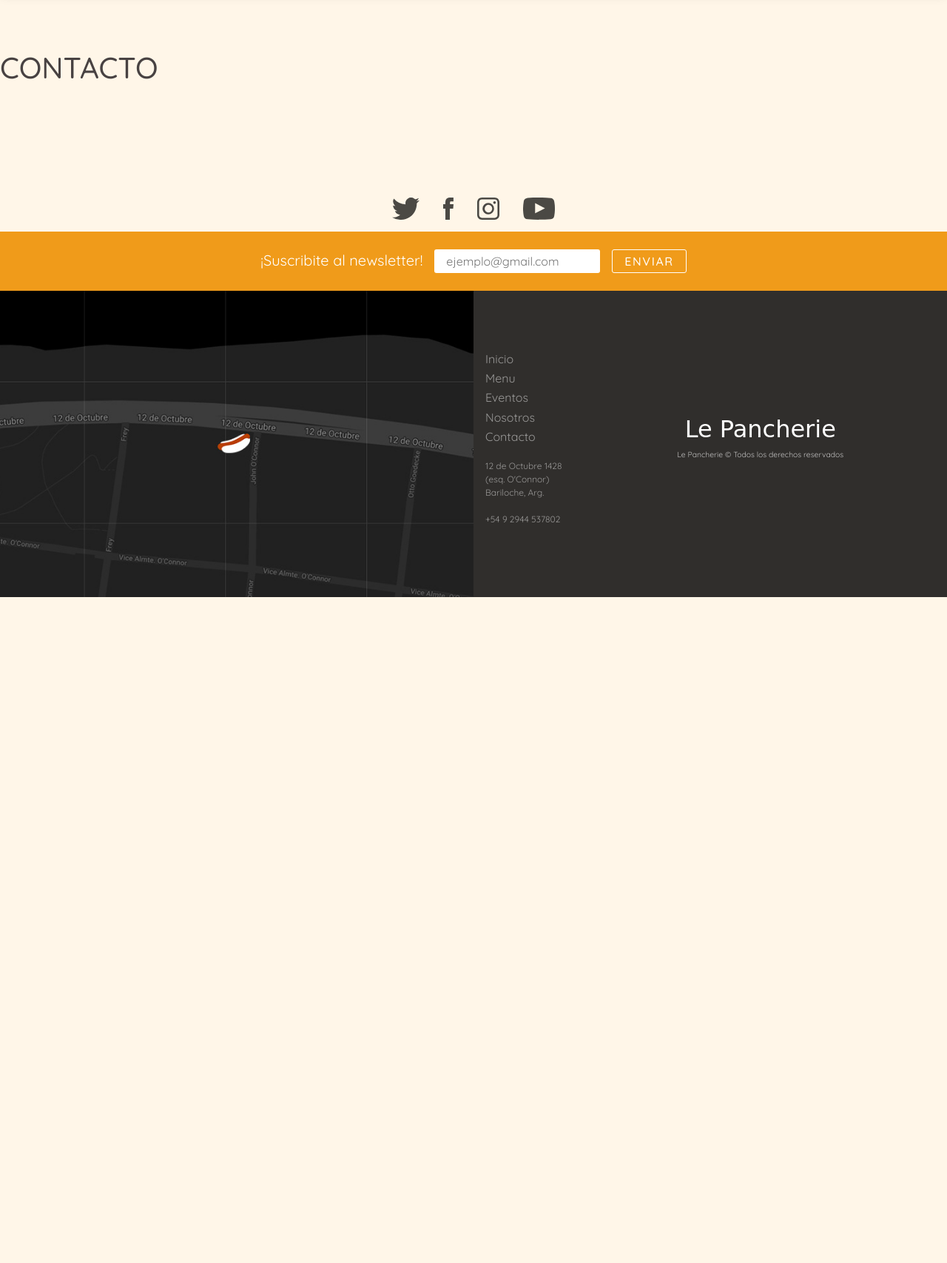
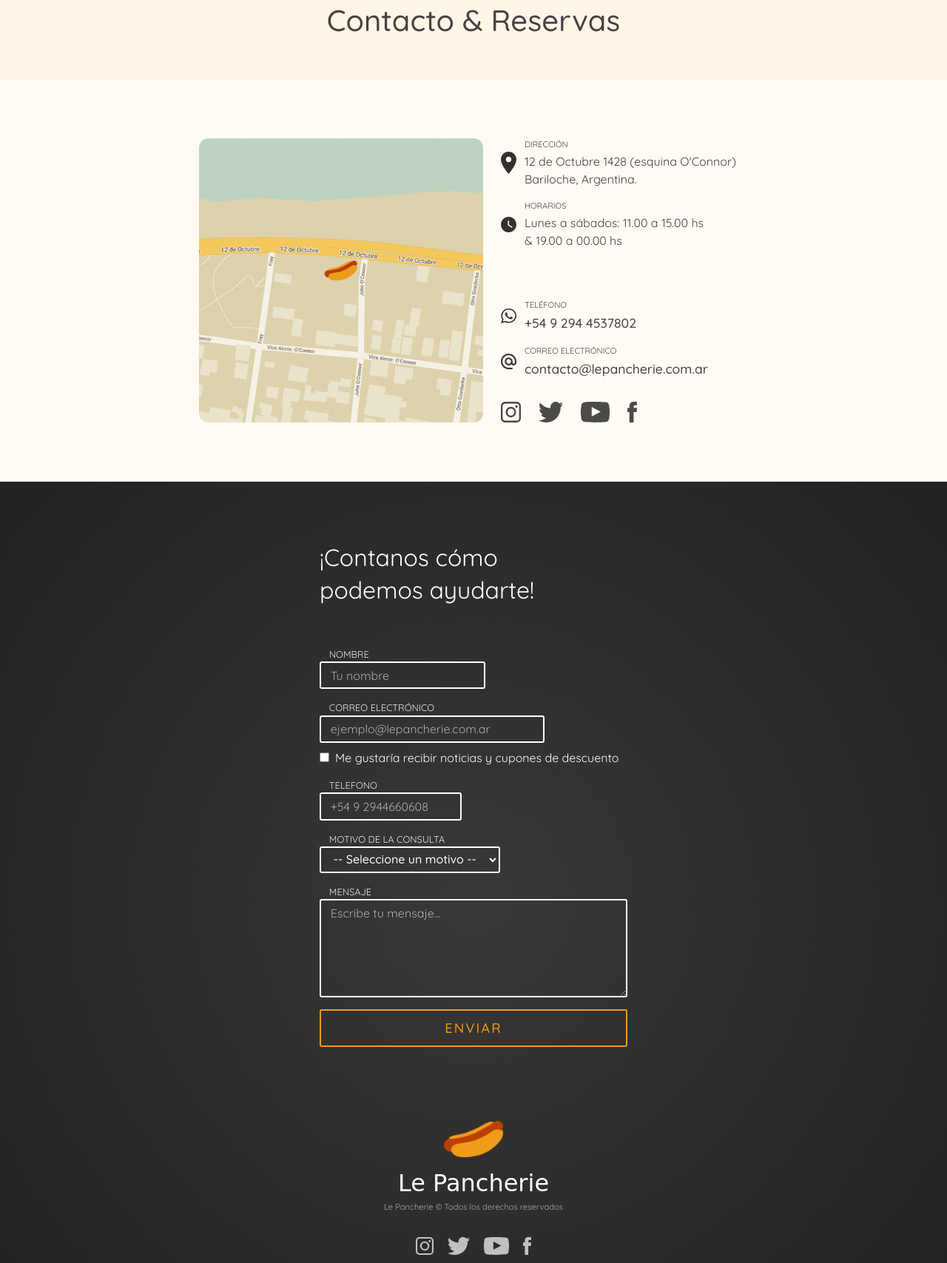
Before and after one commit to tiansali/coderhouse, a plain HTML site: page html/contacto.html in a window 1280 px wide. Shown: the part 478-2185 px from the top of the page at 74% size. Before the commit the page ends 1285 px from the top, so only its background shows below. Drawn offline with nearby package versions, Linux system fonts and the light colour scheme; a web font is replaced by a local one.

Commit message:
Agregue pagina de contacto y corregi inconsistencias en el header global

```diff
--- a/html/contacto.html
+++ b/html/contacto.html
@@ -11,7 +11,7 @@
     <!-- Bootstrap 5 files -->
     <link href="https://cdn.jsdelivr.net/npm/bootstrap@5.1.2/dist/css/bootstrap.min.css" rel="stylesheet" integrity="sha384-uWxY/CJNBR+1zjPWmfnSnVxwRheevXITnMqoEIeG1LJrdI0GlVs/9cVSyPYXdcSF" crossorigin="anonymous">
     <!-- Custom styles -->
-    <link rel="stylesheet" href="../css/globalStyles.min.css">
+    <link rel="stylesheet" href="../css/contacto.min.css">
 </head>
 <body>
     <!----------------------------------
@@ -42,58 +42,85 @@
                 CUERPO PRINCIPAL> contacto.html
     ------------------------------------>
     <main>
-        <h1>CONTACTO</h1>
-    </main>
-    <!----------------------------------
-                FOOTER GLOBAL
-    ------------------------------------>
-    <footer id="footerGlobal">
-        <!-- Social Icons -->
-        <section id="socialIcons" class="socialIcons">
-            <ul class="socialIcons__list">
-                <li><a href="#"><img src="../img/twitterIcon.svg" alt="Twitter"></a></li>
-                <li><a href="#"><img src="../img/facebookIcon.svg" alt="Facebook"></a></li>
-                <li><a href="#"><img src="../img/instagramIcon.svg" alt="Instagram"></a></li>
-                <li><a href="#"><img src="../img/youtubeIcon.svg" alt="Youtube"></a></li>
-            </ul>
-        </section>
-        <!-- Newsletter -->
-        <section id="mailingList">
-            <form action="" class="form">
-                <label for="email" class="form__label">¡Suscribite al newsletter!</label>
-                <input type="email" name="email" placeholder="ejemplo@gmail.com" class="form__input form__email">
-                <input type="submit" value="ENVIAR" class="form__input form__submit">
-            </form>
-        </section>
-        <section id="bottomContainer" class="bottomContainer"> <!-- Contiene tres columnas -->
-            <div class="bottomContainer__left">
-                <a href="https://www.google.com.ar/maps/place/Mostaza/@-41.1335233,-71.3093962,20.22z/data=!4m5!3m4!1s0x961a7b228a40a977:0x7c646f7ca0258d2c!8m2!3d-41.1336923!4d-71.3091775" target="_blank">
-                    <img src="../img/map.jpg" alt="Google Maps" class="footerMap">
-                </a>
-            </div>
-            <div class="bottomContainer__center">
-                <nav class="footerMenu">
-                    <ul class="footerMenu__list">
-                        <li class="footerMenu__item"><a href="../index.html">Inicio</a></li>
-                        <li class="footerMenu__item"><a href="./menu.html">Menu</a></li>
-                        <li class="footerMenu__item"><a href="./eventos.html">Eventos</a></li>
-                        <li class="footerMenu__item"><a href="./nosotros.html">Nosotros</a></li>
-                        <li class="footerMenu__item"><a href="#">Contacto</a></li>
-                    </ul>
-                </nav>
-                <p class="contactInfo">
-                    12 de Octubre 1428<br>
-                    (esq. O'Connor)<br>
-                    Bariloche, Arg.<br><br>
-                    +54 9 2944 537802
-                </p>
-            </div>
-            <div class="bottomContainer__right">
-                <h2>Le Pancherie</h2>
-                <p>Le Pancherie © Todos los derechos reservados</p>
+        <div class="pageHead">
+            <h1>Contacto & Reservas</h1>
+        </div>
+        <section id="card" class="card">
+            <div class="card__wrapper">
+                <img src="../img/map_contact.jpg" alt="Ubicación - mapa" class="card__map">
+                <div class="card__info">
+                    <div class="top">
+                        <div class="item">
+                            <img src="../img/ubicacion.svg" alt="Dirección" class="item__icon">
+                            <p class="item__title">Dirección</p>
+                            <p class="item__content">12 de Octubre 1428 (esquina O'Connor) <br>
+                                                     Bariloche, Argentina.</p>
+                        </div>
+                        <div class="item">
+                            <img src="../img/horarios.svg" alt="Horarios" class="item__icon">
+                            <p class="item__title">Horarios</p>
+                            <p class="item__content">Lunes a sábados: 11.00 a 15.00 hs <br>& 19.00 a 00.00 hs</p>
+                        </div>
+                    </div>
+                    <div class="bottom">
+                        <div class="item">
+                            <img src="../img/whatsapp.svg" alt="Teléfono" class="item__icon">
+                            <p class="item__title">Teléfono</p>
+                            <p class="item__content item__content--lg">+54 9 294 4537802</p>
+                        </div>
+                        <div class="item">
+                            <img src="../img/arroba.svg" alt="Correo Electrónico" class="item__icon">
+                            <p class="item__title">Correo electrónico</p>
+                            <p class="item__content item__content--lg">contacto@lepancherie.com.ar</p>
+                        </div>
+                        <ul class="socialIcons">
+                            <li><img src="../img/instagramIcon.svg" alt="Instagram"></li>
+                            <li><img src="../img/twitterIcon.svg" alt="Twitter"></li>
+                            <li><img src="../img/youtubeIcon.svg" alt="Youtube"></li>
+                            <li><img src="../img/facebookIcon.svg" alt="Facebook"></li>
+                        </ul>
+                    </div>
+                </div>
             </div>
         </section>
-    </footer>
+        <section id="form" class="form">
+            <div class="form__wrapper">
+                <p class="form__title"><span class="line">¡Contanos cómo </span><span class="line">podemos ayudarte!</span></p>
+                <form action="">
+                    <label for="nombre" class="form__label">Nombre</label>
+                    <input type="text" name="nombre" placeholder="Tu nombre" class="form__input form__input--text nombre" required>
+                    <label for="email" class="form__label">Correo electrónico</label>
+                    <input type="email" name="email" placeholder="ejemplo@lepancherie.com.ar" class="form__input form__input--text email" required>
+                    <label for="newsletter" class="form__label form__label--checkbox"><input type="checkbox" name="newsletter" class="form__input--checkbox">Me gustaría recibir noticias y cupones de descuento</label>
+                    <label for="telefono" class="form__label">Telefono</label>
+                    <input type="text" name="telefono" placeholder="+54 9 2944660608" class="form__input form__input--number telefono" required>
+                    <label for="motivo" class="form__label form__label--dropdown">Motivo de la consulta</label>
+                    <select name="motivo" id="motivo" aria-placeholder="Seleccione un motivo" required>
+                        <option value="" disabled selected>-- Seleccione un motivo --</option>
+                        <option value="">Reservas</option>
+                        <option value="">Eventos</option>
+                        <option value="">Propuesta de negocios</option>
+                        <option value="">Otro</option>
+                    </select>
+                    <label for="mensaje" class="form__label form__label--text">Mensaje</label>
+                    <textarea name="mensaje" id="mensaje" rows="5" placeholder="Escribe tu mensaje..." required></textarea>
+                    <input type="submit" value="Enviar" class="form__input form__input--submit">
+                </form>
+                <footer class="footer">
+                    <img src="../img/logo_colored.png" alt="Le Pancherie" class="footer__logo">
+                    <h2 class="footer__isotype">Le Pancherie</h2>
+                    <p class="footer__copy">Le Pancherie © Todos los derechos reservados</p>
+                    <ul class="footer__socialIcons">
+                        <li><img src="../img/instagramIcon.svg" alt="Instagram"></li>
+                        <li><img src="../img/twitterIcon.svg" alt="Twitter"></li>
+                        <li><img src="../img/youtubeIcon.svg" alt="Youtube"></li>
+                        <li><img src="../img/facebookIcon.svg" alt="Facebook"></li>
+                    </ul>
+                </footer>
+            </div>
+        </section>
+
+    </main>
 
     <!-- Bootstrap Js Bundle -->
     <script src="https://cdn.jsdelivr.net/npm/bootstrap@5.1.2/dist/js/bootstrap.bundle.min.js" integrity="sha384-kQtW33rZJAHjgefvhyyzcGF3C5TFyBQBA13V1RKPf4uH+bwyzQxZ6CmMZHmNBEfJ" crossorigin="anonymous"></script>
--- /dev/null
+++ b/scss/contacto.scss
@@ -0,0 +1,282 @@
+@import "./partials/_reset";
+@import "./partials/_variables";
+@import "./partials/_mixins";
+@import "./partials/_global";
+
+// Variables locales
+$bgLight: rgba(255, 255, 255, 0.5);
+
+///////////////////////////////////////
+//          CONTACTO MAIN
+//
+
+main {
+    padding: 3rem 0rem;
+    padding-bottom: 0;
+    // background-color: gray;
+}
+.pageHead {
+    text-align: center;
+    padding-bottom: 3rem;
+}
+
+//      > Seccion Contact Info
+
+.card {
+    background-color: $bgLight;
+    border: none;
+    padding: 5rem;
+
+    &__wrapper {
+        max-width: 1000px;
+        margin: 0 auto;
+        display: flex;
+        justify-content: center;
+    }
+    &__map {
+        max-height: 24rem;
+        border-radius: 0.8rem;
+    }
+    &__info {
+        padding: 0 1rem;
+        display: flex;
+        flex-direction: column;
+        justify-content: space-between;
+        max-width: 100%;
+    }
+}
+
+.item {
+    display: grid;
+    grid-template-columns: 2rem 1fr;
+    grid-template-rows: auto auto;
+    align-items: center;
+    margin-bottom: 1rem;
+
+    &__icon {
+        grid-row: span 2;
+        padding: 0.5rem;
+        max-width: 2.3rem;
+    }
+    &__title {
+        text-transform: uppercase;
+        font-size: .7em;
+        margin-bottom: .2em;
+        margin-left: 0.5rem;
+    }
+    &__content {
+        margin-left: .5rem;
+        margin-bottom: 0;
+
+        &--lg {
+            font-size: 1.1em;
+            font-weight: 500;
+        }
+    }
+}
+
+.socialIcons {
+    list-style: none;
+    display: flex;
+    flex-direction: row;
+    height: auto;
+    padding: 0;
+    padding-left: 0.5rem;
+    margin-top: 2rem;
+
+    img {
+        height: 1.7rem;
+        margin-right: 1.5rem;
+        opacity: 0.7;
+        transition: opacity 150ms;
+
+        &:hover {
+            opacity: 1;
+            cursor: pointer;
+        }
+    }
+}
+
+//      > Formulario
+
+.form {
+    background: rgb(58,56,54);
+    background: radial-gradient(circle, rgba(58,56,54,1) 0%, rgba(35,34,33,1) 100%);
+    color: $textLight;
+    padding: 5rem 2rem;
+
+    &__wrapper {
+        max-width: 26rem;
+        margin: 0 auto;
+    }
+    form {
+        display: flex;
+        flex-flow: column nowrap;
+        align-items: flex-start;
+        margin-bottom: 5rem;
+    }
+    &__title {
+        font-size: 2rem;
+        margin-bottom: 1.7em;
+        line-height: 1.4;
+    }
+    &__label:not(.form__label--checkbox) {
+        text-transform: uppercase;
+        font-size: 0.8em;
+        opacity: 0.9;
+        margin-left: 1em;
+    }
+    .nombre {
+        width: 14rem;
+    }
+    .email {
+        width: 19rem;
+    }
+    .telefono {
+        width: 12rem;
+    }
+    textarea {
+        width: 100%;
+    }
+    &__label--checkbox {
+        margin-top: -0.5rem;
+        margin-bottom: 1rem;
+    }
+    &__input--checkbox {
+        // margin: 0rem 0.5rem 2rem 0;
+        margin-right: 0.5rem;
+        // margin-bottom: 2rem;
+    }
+    &__input,
+    textarea,
+    select {
+        margin-bottom: 1rem;
+        padding: 0.3rem 0.8rem;
+        background-color: rgba(255, 255, 255, 0);
+        color: $textLight;
+        border: 2px solid $textLight;
+        border-radius: 0.2rem;
+        font-weight: 500;
+        transition: color, background-color 200ms ease-in-out;
+
+        &::placeholder {
+            color: $textLight;
+            opacity: 0.6;
+            font-weight: 400;
+        }
+        &:hover,
+        &:focus {
+            background-color: $textLight;
+            color: $textDark;
+            font-weight: 600;
+            &::placeholder {
+                color: $textDark;
+                opacity: 1;
+            }
+        }
+    }
+    &__input--submit {
+        width: 100%;
+        color: $primary;
+        border-color: $primary;
+        text-transform: uppercase;
+        font-size: 1.15rem;
+        padding: 0.6rem;
+        letter-spacing: 2px;
+
+        &:hover,
+        &focus {
+            background-color: $primary;
+            font-weight: 700;
+        }
+    }
+
+}
+
+.line {
+    display: block;
+}
+
+
+//      > Pie de pagina
+
+.footer {
+    text-align: center;
+    font-size: 2rem;
+
+    &__logo {
+        width: 5rem;
+    }
+    &__isotype {
+        font-family: $fontTitle;
+        padding: 0;
+        margin: 1rem 0 0.3rem 0;
+    }
+    &__copy {
+        font-size: 0.35em;
+        opacity: 0.6;
+    }
+    &__socialIcons {
+        list-style: none;
+        display: flex;
+        justify-content: center;
+
+        img {
+            height: 1.5rem;
+            margin: 0 0.6rem ;
+            filter: invert(100%) sepia(100%) saturate(0%) hue-rotate(288deg) brightness(102%) contrast(102%);
+            opacity: 0.7;
+            transition: opacity 150ms;
+
+            &:hover {
+                cursor: pointer;
+                opacity: 1;
+            }
+        }
+    }
+}
+
+//      > Media queries
+
+@include mq_tablet {
+    .card {
+        &__wrapper {
+            flex-direction: column;
+        }
+        &__map {
+            order: 2;
+            max-height: 18rem;
+            object-fit: cover;
+        }
+        &__info {
+            margin: 0 auto 2rem auto;
+        }
+    }
+}
+
+@include mq_mobile {
+    .card {
+        padding: 1rem;
+    }
+    .item {
+        grid-template-columns: 2fr 3fr;
+        margin: 2rem 0;
+
+        &__icon {
+            grid-row: inherit;
+            max-width: 2rem;
+            justify-self: end;
+        }
+        &__content {
+            grid-column: span 2;
+            margin: 0;
+            text-align: center;
+        }
+    }
+    .socialIcons {
+        justify-content: center;
+    }
+    .form .email {
+        width: 15.5rem;
+    }
+}
--- a/scss/partials/_global.scss
+++ b/scss/partials/_global.scss
@@ -24,7 +24,7 @@
     box-shadow: 0 5px 15px 0px rgba(0,0,0,0.15);
     position: sticky;
     z-index: 99;
-    top: calc(-200px - 11.2rem);
+    top: calc(-200px - 11.1rem);
 
     a, a:visited {
         color: $textLight;
@@ -37,7 +37,9 @@
     .headerType {
         font-family: $fontTitle;
         font-size: 3rem;
+        line-height: normal;
         padding: 5rem 0 2rem 0;
+        margin: 0;
     }
     .headerLogo {
         max-width: 200px;
@@ -109,7 +111,7 @@
 
 //      > Social Icons
 
-.socialIcons {
+footer .socialIcons {
     background-color: $backgroundMain;
     text-align: center;
     padding: 1rem;
@@ -275,7 +277,7 @@
     #headerGlobal {
         top: calc(-150px - 10.2rem);
 
-        h1{
+        .headerType{
             font-size: 2rem;
         }
         .headerLogo {
```
Also changed, not shown: index.html (+1 -0 lines), css/contacto.min.css (added), css/eventos.min.css, css/globalStyles.min.css, css/index.min.css, css/menu.min.css, img/arroba.svg (added), img/horarios.svg (added), img/logo_colored.png (added), img/map_contact.jpg (added), img/ubicacion.svg (added), img/whatsapp.svg (added), 5 other files.
